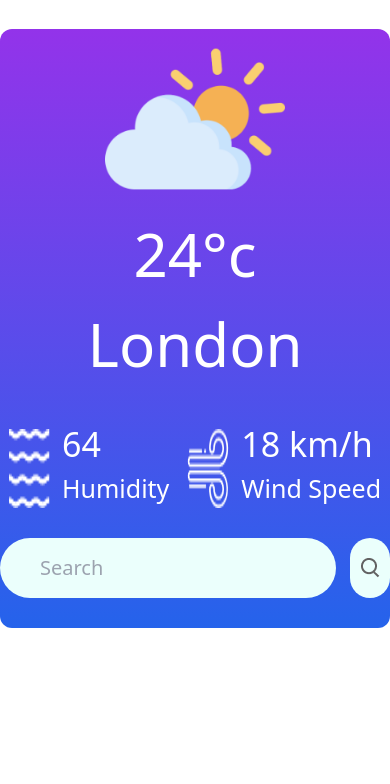
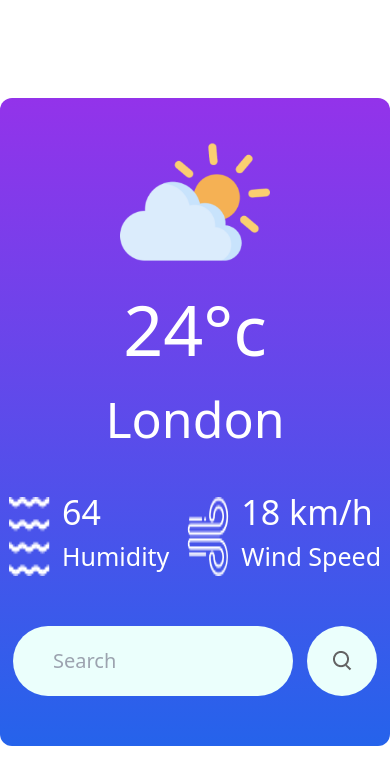
Before and after one commit to Sameerkhan344/Weather_App_React, a React (Vite) app: page / in a window 390 px wide. Shown: the top 784 px of the page. Built offline with nearby package versions, Linux system fonts and the light colour scheme.

Commit message:
responsive

```diff
--- a/src/Components/WeatherApp/WeatherApp.jsx
+++ b/src/Components/WeatherApp/WeatherApp.jsx
@@ -75,15 +75,19 @@ const WeatherApp = () => {
   };
 
   return (
-    <>
-      <div className="container w-full md:h-[829px] lg:h-[829px] xl:h-[829px] md:w-[607px] lg:w-[607px] xl:w-[607px] m-auto md:mt-[75px] rounded-[12px] bg-gradient-to-b from-purple-600 to-blue-600 ">
+    <div className="flex justify-center items-center min-h-screen">
+      <div className="container w-full h-max md:h-[829px] lg:h-[829px] xl:h-[829px] md:w-[607px] lg:w-[607px] xl:w-[607px] m-auto md:mt-[75px] rounded-[12px] bg-gradient-to-b from-purple-600 to-blue-600 ">
         <div className="weather_img mt-[29px] flex justify-center">
-          <img src={wicon} alt="" className="h-[180px]" />
+          <img
+            src={wicon}
+            alt=""
+            className="h-[150px] md:h-[180px] lg:h-[180px] xl:h-[180px]"
+          />
         </div>
-        <div className="weather-temp flex justify-center text-white text-[60px] md:text-[100px] lg:text-[100px] xl:text-[100px] font-normal">
+        <div className="weather-temp flex justify-center text-white text-[70px] md:text-[100px] lg:text-[100px] xl:text-[100px] font-normal">
           24°c
         </div>
-        <div className="weather-location flex justify-center text-white text-[60px] md:text-[80px] lg:text-[80px] xl:text-[80px] font-normal">
+        <div className="weather-location flex justify-center text-white text-[50px] md:text-[80px] lg:text-[80px] xl:text-[80px] font-normal">
           London
         </div>
         <div className="data-container mt-[30px] md:mt-[80px] lg:mt-[80px] xl:mt-[80px] text-white flex justify-center">
@@ -102,14 +106,14 @@ const WeatherApp = () => {
             </div>
           </div>
         </div>
-        <div className="top-bar flex justify-center gap-[14px] py-[30px] md:pt-[100px] lg:pt-[100px] xl:pt-[100px]">
+        <div className="top-bar flex justify-center gap-[14px] py-[50px] md:py-[70px] lg:py-[70px] xl:py-[70px]">
           <input
             type="text"
-            className="cityInput flex w-[362px] h-[60px] md:h-[78px] lg:h-[78px] xl:h-[78px] bg-[#ebfffc] border-none outline-none rounded-[40px] pl-[40px] text-[#626262] text-[20px] font-normal"
+            className="cityInput flex w-[280px] md:w-[400px] lg:w-[400px] xl:w-[400px] h-[70px] md:h-[78px] lg:h-[78px] xl:h-[78px] bg-[#ebfffc] border-none outline-none rounded-[40px] pl-[40px] text-[#626262] text-[20px] font-normal"
             placeholder="Search"
           />
           <div
-            className="search-icon flex justify-center items-center w-[78px]  h-[60px] md:h-[78px] lg:h-[78px] xl:h-[78px] bg-[#ebfffc] rounded-[40px] cursor-pointer"
+            className="search-icon flex justify-center items-center w-[70px] md:w-[78px] lg:w-[78px]  h-[70px] md:h-[78px] lg:h-[78px] xl:h-[78px] bg-[#ebfffc] rounded-[40px] cursor-pointer"
             onClick={() => {
               searchHandler();
             }}
@@ -118,7 +122,7 @@ const WeatherApp = () => {
           </div>
         </div>
       </div>
-    </>
+    </div>
   );
 };
 
```
